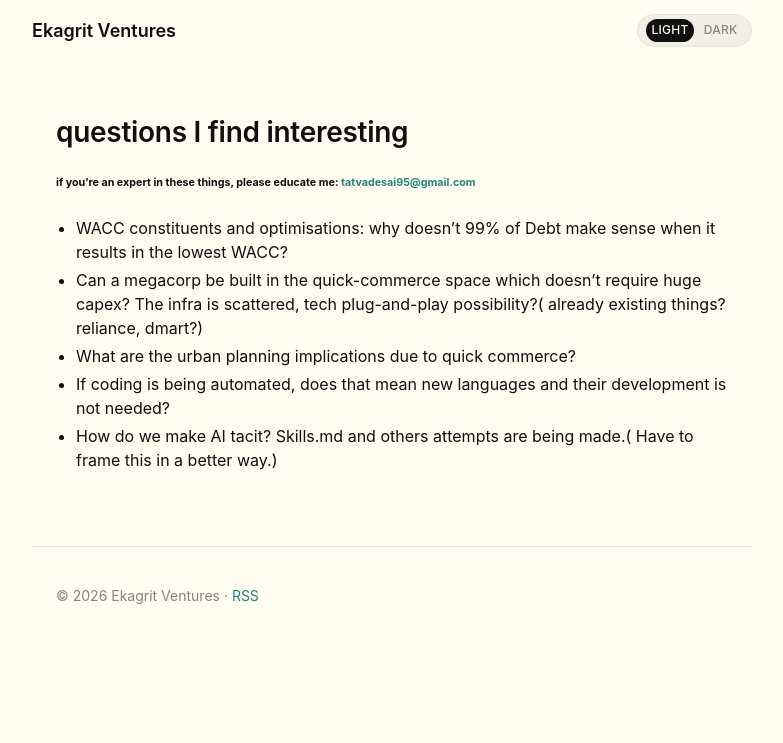
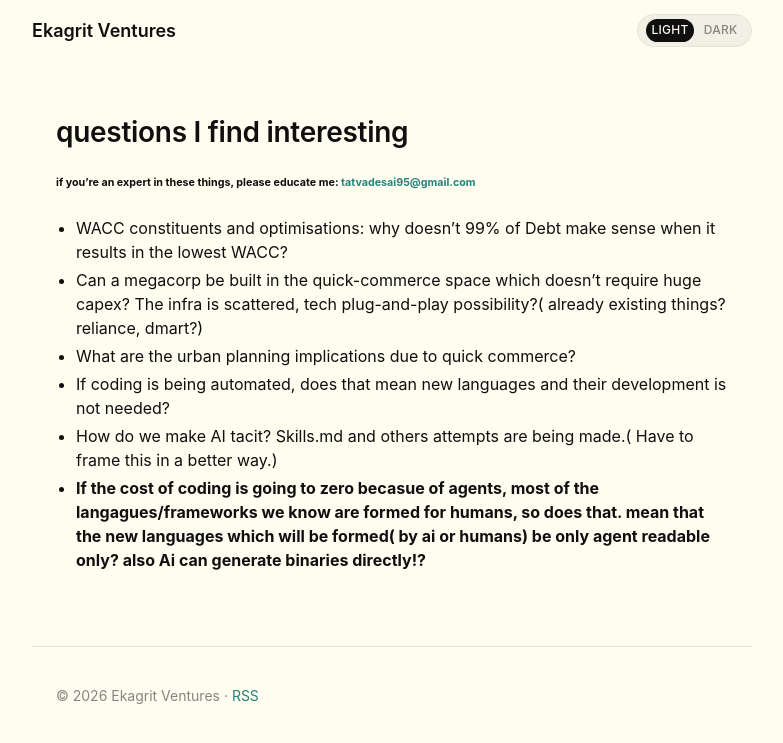
Before and after one commit to ekagritventures/ekagritventures.github.io, a Jekyll site: the page built from pages/questions.md, in a window 1280 px wide. Shown: the top 743 px of the page, without its empty margins (248-1031 px from the left). Built offline with Jekyll 4.4.1, drawn with Linux system fonts in a browser that asks for light colours.

Commit message:
blog update: 2026-02-26 23:10:12

```diff
--- a/pages/questions.md
+++ b/pages/questions.md
@@ -14,3 +14,4 @@ permalink: /questions/
 - What are the urban planning implications due to quick commerce?
 - If coding is being automated, does that mean new languages and their development is not needed?
 - How do we make AI tacit? Skills.md and others attempts are being made.( Have to frame this in a better way.)
+- **If the cost of coding is going to zero becasue of agents, most of the langagues/frameworks we know are formed for humans, so does that. mean that the new languages which will be formed( by ai or humans) be only agent readable only? also Ai can generate binaries directly!?**
```
